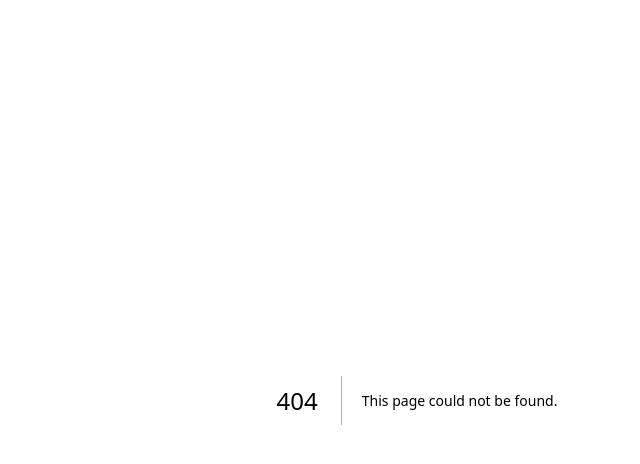
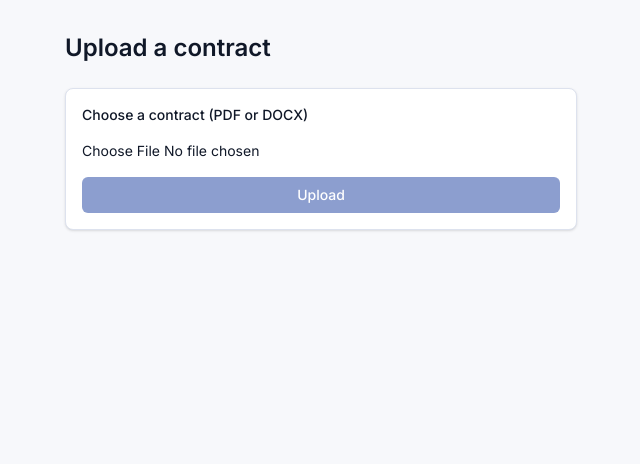
Before and after one commit to ryan-smartwave/contract-review-web, a Next.js app: page /upload in a window 1280 px wide. Before the commit this address had no page. Shown: the top 464 px of the page, without its empty margins (223-863 px from the left). Built offline with nearby package versions, Linux system fonts and the light colour scheme; no server answers.

Commit message:
feat: manual contract upload screen (row 3)

```diff
--- /dev/null
+++ b/src/app/upload/page.tsx
@@ -0,0 +1,10 @@
+import { UploadForm } from '@/features/upload/upload-form';
+
+export default function UploadPage() {
+  return (
+    <main className="mx-auto max-w-3xl p-8">
+      <h1 className="mb-6 text-2xl font-semibold">Upload a contract</h1>
+      <UploadForm />
+    </main>
+  );
+}
--- /dev/null
+++ b/src/features/upload/upload-form.tsx
@@ -0,0 +1,59 @@
+'use client';
+
+import { useState } from 'react';
+import { Badge } from '@/components/ui/badge';
+import { Button } from '@/components/ui/button';
+import { Card } from '@/components/ui/card';
+import { uploadContract } from '@/lib/api';
+import type { DocumentOut } from '@/types/api';
+
+export function UploadForm() {
+  const [file, setFile] = useState<File | null>(null);
+  const [result, setResult] = useState<DocumentOut | null>(null);
+  const [error, setError] = useState<string | null>(null);
+  const [busy, setBusy] = useState(false);
+
+  async function onSubmit(e: React.FormEvent) {
+    e.preventDefault();
+    if (!file) return;
+    setBusy(true);
+    setError(null);
+    setResult(null);
+    try {
+      setResult(await uploadContract(file));
+    } catch (err) {
+      setError(err instanceof Error ? err.message : 'Upload failed');
+    } finally {
+      setBusy(false);
+    }
+  }
+
+  return (
+    <Card className="max-w-lg">
+      <form onSubmit={onSubmit} className="flex flex-col gap-4">
+        <label className="text-sm font-medium" htmlFor="contract-file">
+          Choose a contract (PDF or DOCX)
+        </label>
+        <input
+          id="contract-file"
+          type="file"
+          accept=".pdf,.docx"
+          onChange={(e) => setFile(e.target.files?.[0] ?? null)}
+          className="text-sm"
+        />
+        <Button type="submit" disabled={!file || busy}>
+          {busy ? 'Uploading…' : 'Upload'}
+        </Button>
+      </form>
+      {result && (
+        <div className="mt-4 flex items-center gap-2">
+          <p className="text-sm">Received {result.filename}.</p>
+          <Badge tone={result.is_contract_revision ? 'success' : 'neutral'}>
+            {result.is_contract_revision ? 'Contract revision' : 'Not a contract revision'}
+          </Badge>
+        </div>
+      )}
+      {error && <p className="mt-4 text-sm text-danger">{error}</p>}
+    </Card>
+  );
+}
```
Also changed, not shown: 1 other file (tests, documents, lock files or other folders).
